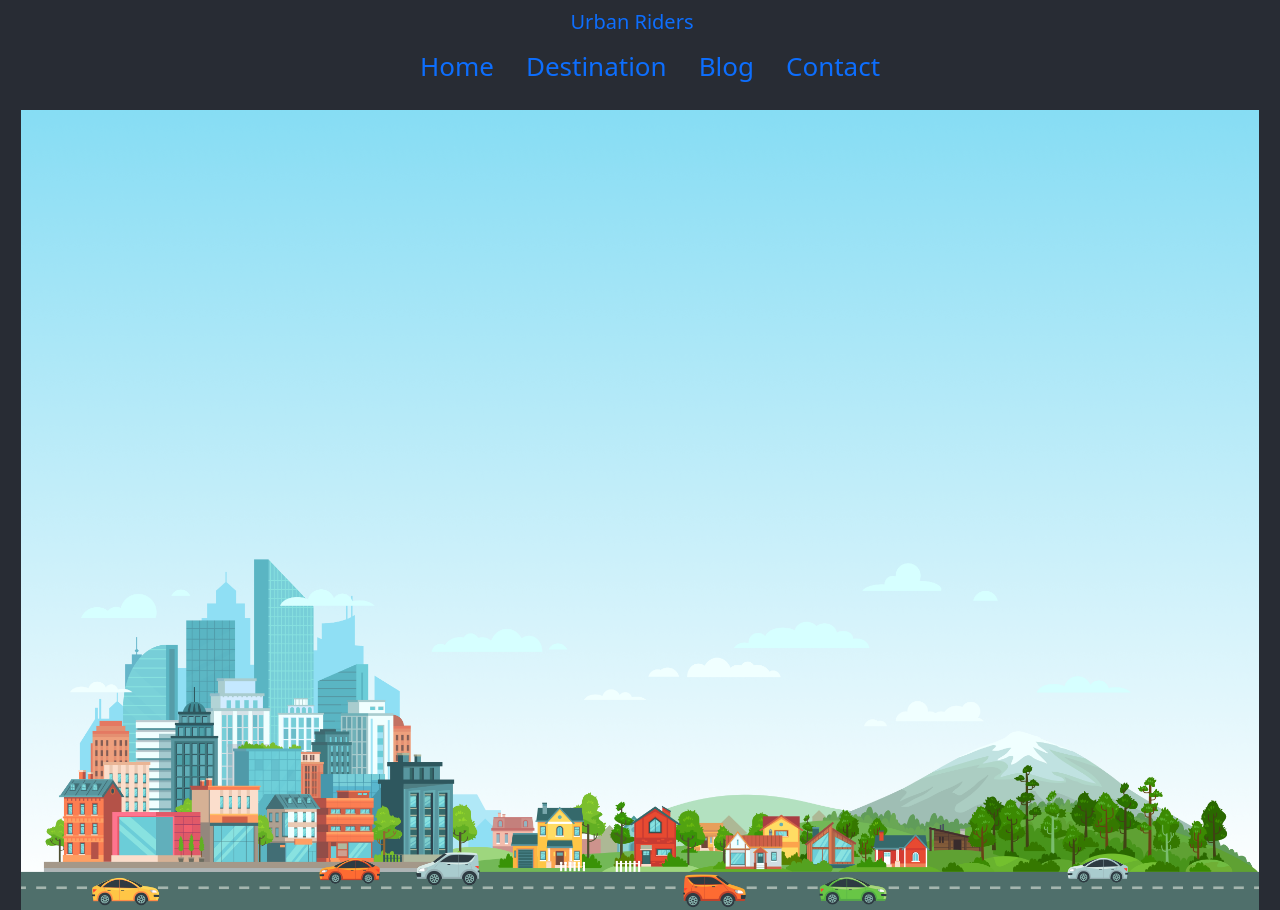
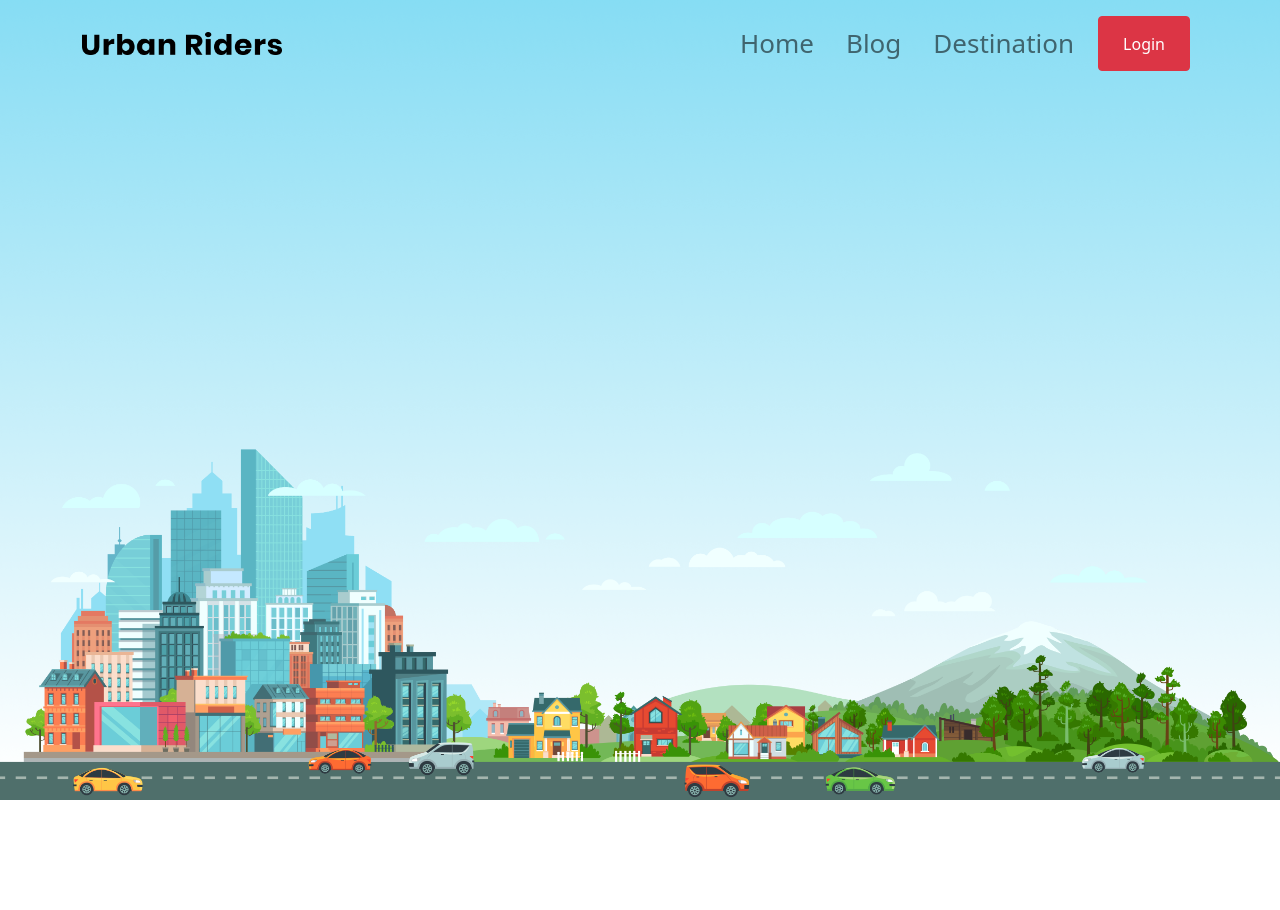
Before and after one commit to QuaziSamiha/Travelling-Agency, a React (Create React App) app: page / in a window 1280 px wide. After the commit the page ends 800 px from the top, so only its background shows below. Built offline with nearby package versions, Linux system fonts and the light colour scheme.

Commit message:
header component task is done

```diff
--- a/public/index.html
+++ b/public/index.html
@@ -1,43 +1,25 @@
 <!DOCTYPE html>
 <html lang="en">
+
 <head>
   <meta charset="utf-8" />
   <link rel="icon" href="%PUBLIC_URL%/favicon.ico" />
   <meta name="viewport" content="width=device-width, initial-scale=1" />
   <meta name="theme-color" content="#000000" />
-    <meta
-      name="description"
-      content="Web site created using create-react-app"
-    />
+  <meta name="description" content="Web site created using create-react-app" />
   <link rel="apple-touch-icon" href="%PUBLIC_URL%/logo192.png" />
-    <!--
-      manifest.json provides metadata used when your web app is installed on a
-      user's mobile device or desktop. See https://developers.google.com/web/fundamentals/web-app-manifest/
-    -->
   <link rel="manifest" href="%PUBLIC_URL%/manifest.json" />
-    <!--
-      Notice the use of %PUBLIC_URL% in the tags above.
-      It will be replaced with the URL of the `public` folder during the build.
-      Only files inside the `public` folder can be referenced from the HTML.
-
-      Unlike "/favicon.ico" or "favicon.ico", "%PUBLIC_URL%/favicon.ico" will
-      work correctly both with client-side routing and a non-root public URL.
-      Learn how to configure a non-root public URL by running `npm run build`.
-    -->
+  <link href="https://cdn.jsdelivr.net/npm/bootstrap@5.0.1/dist/css/bootstrap.min.css" rel="stylesheet"
+    integrity="sha384-+0n0xVW2eSR5OomGNYDnhzAbDsOXxcvSN1TPprVMTNDbiYZCxYbOOl7+AMvyTG2x" crossorigin="anonymous">
   <title>React App</title>
 </head>
+
 <body>
   <noscript>You need to enable JavaScript to run this app.</noscript>
   <div id="root"></div>
-    <!--
-      This HTML file is a template.
-      If you open it directly in the browser, you will see an empty page.
+  <script src="https://cdn.jsdelivr.net/npm/bootstrap@5.0.1/dist/js/bootstrap.bundle.min.js"
+    integrity="sha384-gtEjrD/SeCtmISkJkNUaaKMoLD0//ElJ19smozuHV6z3Iehds+3Ulb9Bn9Plx0x4"
+    crossorigin="anonymous"></script>
+</body>
 
-      You can add webfonts, meta tags, or analytics to this file.
-      The build step will place the bundled scripts into the <body> tag.
-
-      To begin the development, run `npm start` or `yarn start`.
-      To create a production bundle, use `npm run build` or `yarn build`.
-    -->
-  </body>
 </html>
--- a/src/App.css
+++ b/src/App.css
@@ -1,11 +1,6 @@
 .App {
-  text-align: center;
   background-color: #282c34;
   min-height: 100vh;
-  display: flex;
-  flex-direction: column;
-  align-items: center;
-  justify-content: center;
   font-size: calc(10px + 2vmin);
   color: white;
 }
--- a/src/App.js
+++ b/src/App.js
@@ -1,11 +1,14 @@
 import './App.css';
-import Home from './components/Home/Home';
 import {
   BrowserRouter as Router,
   Switch,
   Route
 } from "react-router-dom";
 import Header from './components/Header/Header';
+import Home from './components/Home/Home';
+import Login from './components/Login/Login';
+import Blog from './components/Blog/Blog';
+import DestinationMap from './components/DestinationMap/DestinationMap';
 
 function App() {
   return (
@@ -13,7 +16,19 @@ function App() {
       <Router>
         <Header />
         <Switch>
-          <Route to='/home'>
+          <Route path='/home'>
+            <Home />
+          </Route>
+          <Route path='/blog'>
+            <Blog />
+          </Route>
+          <Route path='/destination'>
+            <DestinationMap />
+          </Route>
+          <Route path='/login'>
+            <Login />
+          </Route>
+          <Route exact path='/'>
             <Home />
           </Route>
         </Switch>
--- /dev/null
+++ b/src/components/Header/Header.css
@@ -0,0 +1,3 @@
+.logo{
+    width: 200px;
+}
--- a/src/components/Header/Header.js
+++ b/src/components/Header/Header.js
@@ -1,29 +1,30 @@
 import React from 'react';
 import { Link } from 'react-router-dom';
+import './Header.css';
+import Logo from '../../images/Urban Riders.png';
 
 const Header = () => {
     return (
-        <nav>
-            <a href="#" className='navbar-brand'>Urban Riders</a>
-            {/* <div> */}
-                <ul>
-                    <div className="container-fluid nav">
-                        <li className='nav-item'>
-                            <Link className='nav-link' to='/home'>Home</Link>
-                        </li>
-                        <li className='nav-item'>
-                            <Link className='nav-link' to='/destination'>Destination</Link>
-                        </li>
-                        <li className='nav-item'>
-                            <Link className='nav-link' to='/blog'>Blog</Link>
-                        </li>
-                        <li className='nav-item'>
-                            <Link className='nav-link' to='/contact'>Contact</Link>
-                        </li>
+        <div className='fixed-top'>
+            <nav className='navbar navbar-expand-md navbar-light'>
+                <div className='container'>
+                    {/* <div className='logo'> */}
+                    <img className='navbar-brand logo' src={Logo} alt="" />
+                    <button className='navbar-toggler' type='button' data-bs-toggle='collapse' data-bs-target='#navbarNav'>
+                        <span className='navbar-toggler-icon'></span>
+                    </button>
+                    {/* </div> */}
+                    <div className='collapse navbar-collapse justify-content-end' id='navbarNav'>
+                        <div className='navbar-nav'>
+                            <Link className='nav-link m-2' to="/home">Home</Link>
+                            <Link className='nav-link m-2' to="/blog">Blog</Link>
+                            <Link className='nav-link m-2' to="/destination">Destination</Link>
+                            <button className='btn btn-danger px-4 m-2'>Login</button>
+                        </div>
                     </div>
-                </ul>
-            {/* </div> */}
-        </nav>
+                </div>
+            </nav>
+        </div>
     );
 };
 
```
Lines whose indentation alone changed are shown as unchanged.
